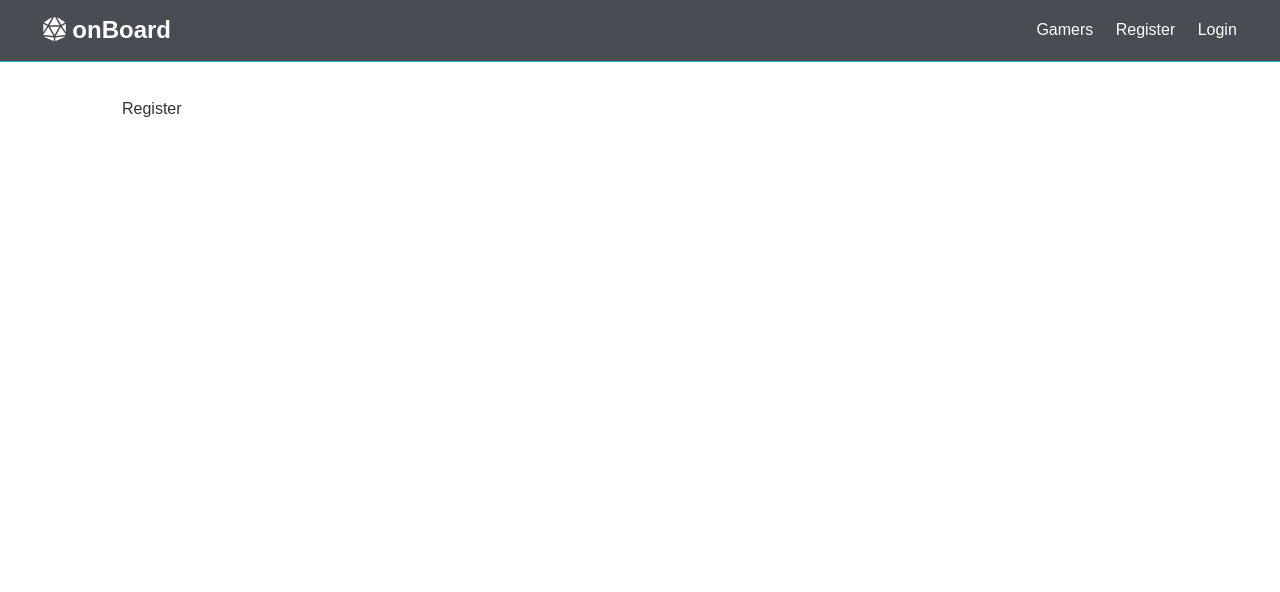
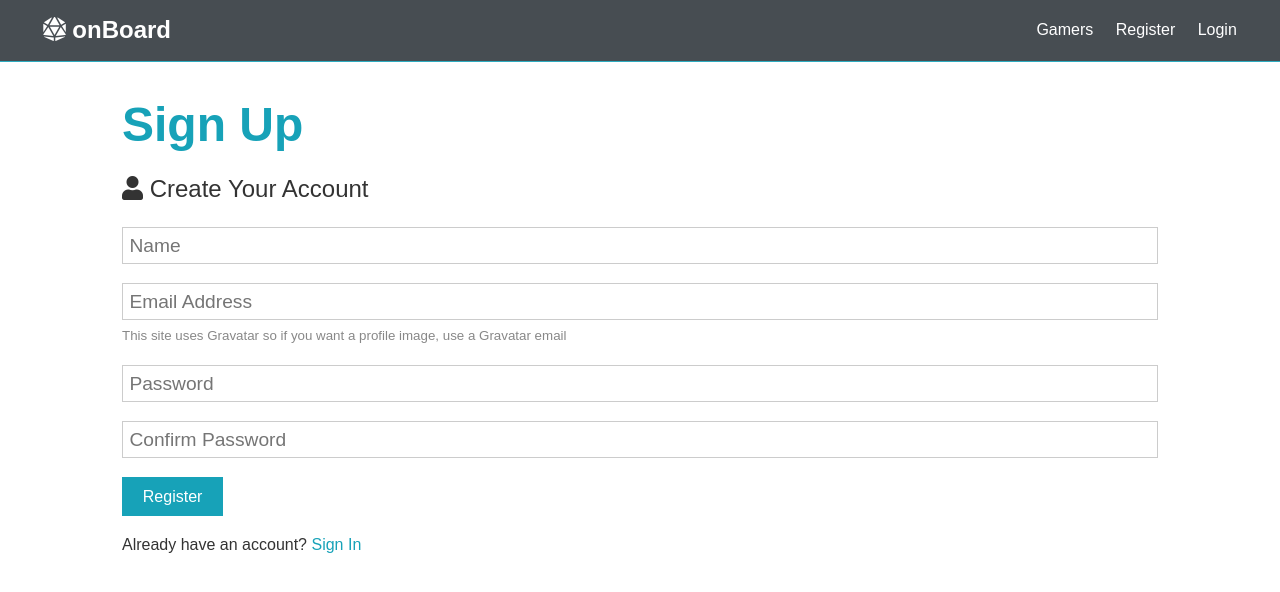
Before and after one commit to gpiercelusk/onBoard, a React (Create React App) app in the folder client/: page /register in a window 1280 px wide. Shown: the top 592 px of the page. Built offline with nearby package versions, Linux system fonts and the light colour scheme.

Commit message:
register page up and accepting data

```diff
--- a/client/src/components/auth/Register.js
+++ b/client/src/components/auth/Register.js
@@ -1,10 +1,79 @@
-import React from 'react'
+import React, { Fragment, useState } from 'react'
 
 const Register = () => {
+  const [formData, setFormData] = useState({
+    name: '',
+    email: '',
+    password: '',
+    password2: ''
+  });
+
+  const { name, email, password, password2 } = formData;
+
+  const onChange = e => setFormData({ ...formData, [e.target.name]: e.target.value })
+
+  const onSubmit = e => {
+    e.preventDefault();
+    if (password !== password2) {
+      console.log('Passwords Do not match')
+    } else {
+      console.log(formData)
+    }
+  };
+
   return (
-    <div>
-      Register
-    </div>
+    <Fragment>
+      <h1 className="large text-primary">Sign Up</h1>
+      <p className="lead"><i className="fas fa-user"></i> Create Your Account</p>
+      <form className="form" onSubmit={e => onSubmit(e)}>
+        <div className="form-group">
+          <input
+            type="text"
+            placeholder="Name"
+            name="name"
+            value={name}
+            onChange={e => onChange(e)}
+            required />
+        </div>
+        <div className="form-group">
+          <input
+            type="email"
+            placeholder="Email Address"
+            name="email"
+            value={email}
+            onChange={e => onChange(e)}
+            required />
+          <small className="form-text"
+          >This site uses Gravatar so if you want a profile image, use a
+            Gravatar email</small
+          >
+        </div>
+        <div className="form-group">
+          <input
+            type="password"
+            placeholder="Password"
+            name="password"
+            value={password}
+            onChange={e => onChange(e)}
+            minLength="6"
+          />
+        </div>
+        <div className="form-group">
+          <input
+            type="password"
+            placeholder="Confirm Password"
+            name="password2"
+            value={password2}
+            onChange={e => onChange(e)}
+            minLength="6"
+          />
+        </div>
+        <input type="submit" className="btn btn-primary" value="Register" />
+      </form>
+      <p className="my-1">
+        Already have an account? <a href="login.html">Sign In</a>
+      </p>
+    </Fragment>
   )
 }
 
```
